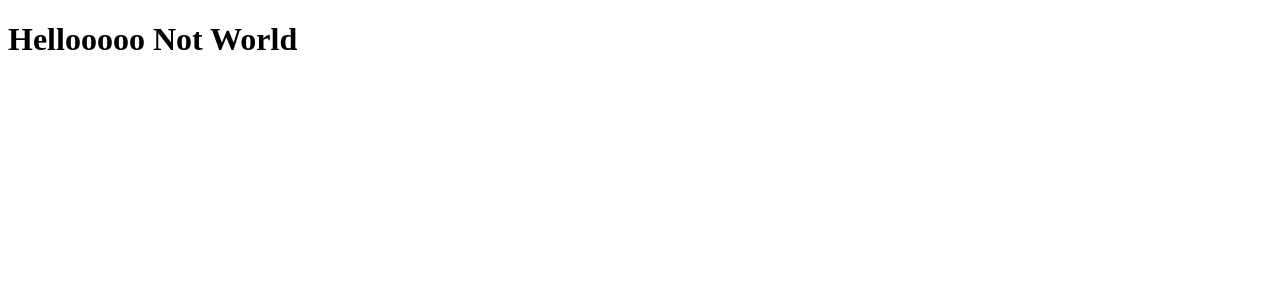
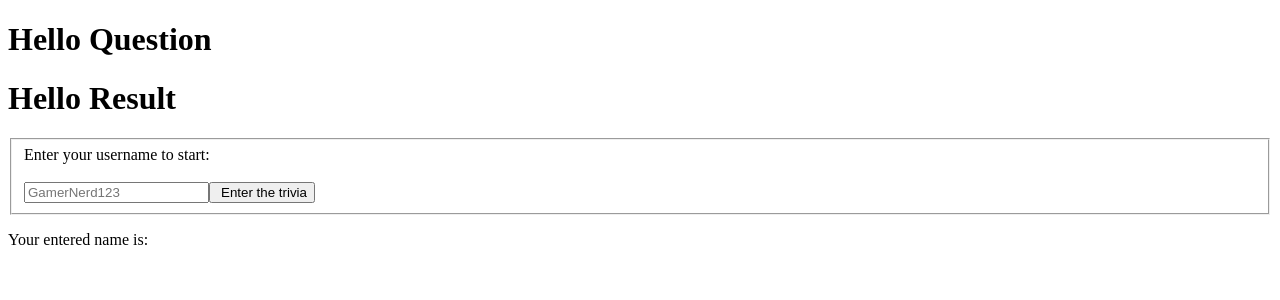
Before and after one commit to AmmarAhmed007/vue-trivia-game, a Vue app: page / in a window 1280 px wide. Shown: the top 300 px of the page. Built offline with nearby package versions, Linux system fonts and the light colour scheme.

Commit message:
FEAT: Created pages and implemented user register api function

```diff
--- a/src/App.vue
+++ b/src/App.vue
@@ -1,3 +1,15 @@
+<script setup lang="ts">
+//CompositionAPI
+import StartScreen from "./pages/StartScreen.vue";
+import Question from "./pages/Question.vue";
+import Result from "./pages/Result.vue";
+</script>
+
 <template>
-  <h1>Hellooooo Not World</h1>
+  <header>
+    <!-- <StartScreen /> -->
+    <Question />
+    <Result />
+  </header>
+  <router-view />
 </template>
--- /dev/null
+++ b/src/api/index.ts
@@ -0,0 +1 @@
+export const BASE_URL = "https://github.com/dewald-els/noroff-assignment-api"
--- /dev/null
+++ b/src/api/questions.ts
@@ -0,0 +1 @@
+import { BASE_URL } from "./";
--- /dev/null
+++ b/src/api/users.ts
@@ -0,0 +1,29 @@
+import { BASE_URL } from "./";
+
+export async function apiUsersRegister(username:any) {
+    try {
+        const config = {
+            method: "POST",
+            headers: {
+                "content-type": "application/json"
+            },
+            body: JSON.stringify({
+                user: {
+                    username
+                }
+            })
+        }
+
+        const response = await fetch(`${BASE_URL}/users/register`, config)
+        const { success, data, error = "An error occured" } = await response.json()
+        if (!success) {
+            throw new Error(error)
+        }
+
+        return [null, data]
+    }
+    catch (error: any) {
+        return [error.message, null]
+
+    }
+}
--- a/src/main.ts
+++ b/src/main.ts
@@ -1,4 +1,9 @@
 import { createApp } from 'vue'
 import App from './App.vue'
+import router from './router'
+import store from './store'
 
-createApp(App).mount('#app')
+createApp(App)
+    .use(store)
+    .use(router)
+    .mount('#app')
--- /dev/null
+++ b/src/pages/Question.vue
@@ -0,0 +1,3 @@
+<template>
+<h1>Hello Question</h1>
+</template>
--- /dev/null
+++ b/src/pages/Result.vue
@@ -0,0 +1,3 @@
+<template>
+<h1>Hello Result</h1>
+</template>
--- /dev/null
+++ b/src/pages/StartScreen.vue
@@ -0,0 +1,38 @@
+<script setup lang="ts">
+import { ref } from "vue";
+import { apiUsersRegister } from "../api/users"
+
+const username = ref("");
+const displayError = ref("");
+const onSubmit = async () => {
+  const [error, user] = await apiUsersRegister(username.value)
+  if (error !== null) {
+    displayError.value = error;
+  } else {
+    console.log("VERY NICE");
+
+  }
+
+  console.log("ERR", error);
+  console.log("USER", user);
+}
+</script>
+
+<template>
+  <form @submit.prevent="onSubmit">
+    <fieldset>
+      <label for="username" aria-label="Username">Enter your username to start:</label>
+      <br />
+      <br />
+      <input type="text" id="username" placeholder="GamerNerd123" v-model="username" />
+
+      <button type="submit" style="padding-left: 10px;">Enter the trivia</button>
+    </fieldset>
+  </form>
+  <p>Your entered name is: {{ username }}</p>
+
+  <div v-if="displayError" class="bg-red-500 text-white p-3">
+    <span class="text-lg block mb-3">Error</span>
+    <p>{{ displayError }}</p>
+  </div>
+</template>
--- /dev/null
+++ b/src/router.ts
@@ -0,0 +1,16 @@
+import { createRouter, createWebHistory, RouteRecordRaw } from "vue-router"
+import StartScreen from "./pages/StartScreen.vue"
+import Result from "./pages/Result.vue"
+
+
+const routes: RouteRecordRaw[] = [
+    {
+        path: "/",
+        component: StartScreen
+    }
+]
+
+export default createRouter({
+    history: createWebHistory(),
+    routes
+});
--- /dev/null
+++ b/src/store.ts
@@ -0,0 +1,13 @@
+import { createStore } from "vuex";
+
+export default createStore({
+    state: {
+
+    },
+    mutations: {
+
+    },
+    actions: {
+
+    }
+})
```
